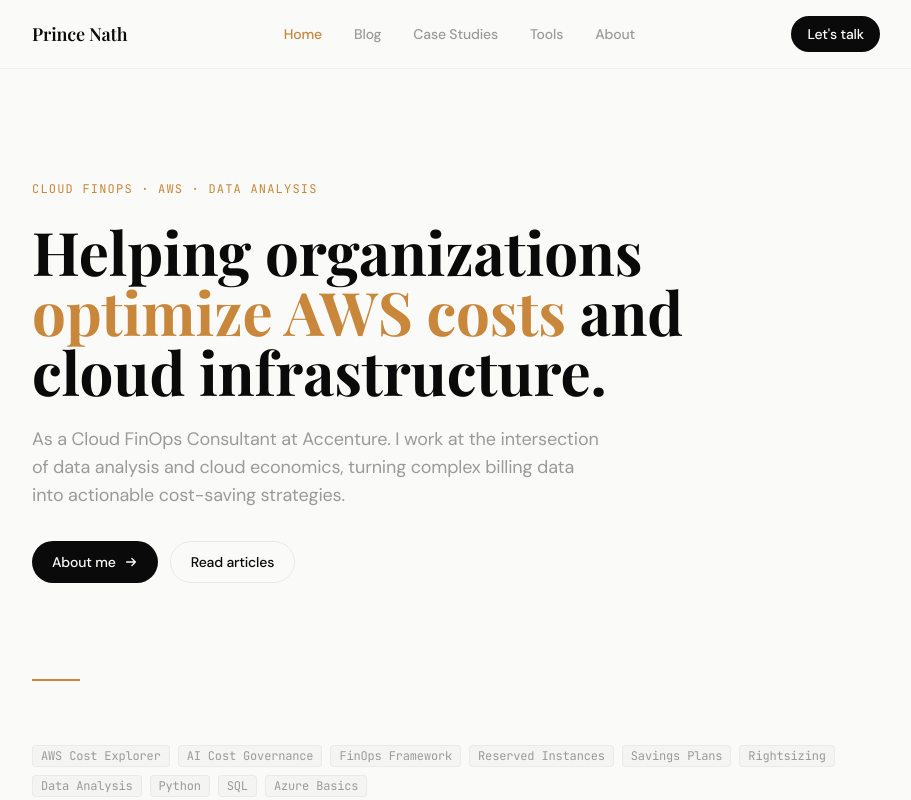
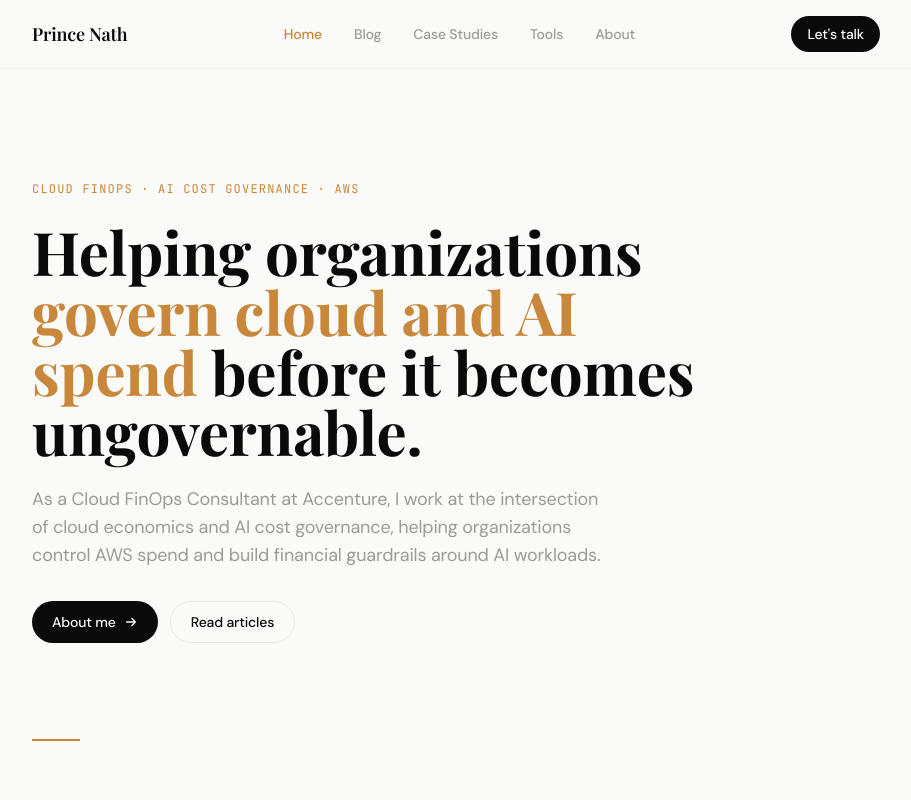
Before and after one commit to Princenath/princenath-website, a Next.js app: page / in a window 1280 px wide. Shown: the top 800 px of the page, without its empty margins (184-1095 px from the left). Built offline with nearby package versions, Linux system fonts and the light colour scheme; a web font is replaced by a local one.

Commit message:
feat: update homepage headline and intro for AI FinOps pivot

```diff
--- a/app/page.tsx
+++ b/app/page.tsx
@@ -26,21 +26,21 @@ export default function HomePage() {
 
         {/* Small label above headline */}
         <p className="text-xs font-mono tracking-widest text-accent uppercase mb-6 animate-fade-up opacity-start">
-          Cloud FinOps · AWS · Data Analysis
+          Cloud FinOps · AI Cost Governance · AWS
         </p>
 
         {/* Main headline */}
         <h1 className="font-display text-4xl md:text-5xl lg:text-6xl font-bold text-ink leading-tight max-w-2xl animate-fade-up opacity-start delay-1">
           Helping organizations{" "}
-          <em className="not-italic text-accent">optimize AWS costs</em>{" "}
-          and cloud infrastructure.
+          <em className="not-italic text-accent">govern cloud and AI spend</em>{" "}
+              before it becomes ungovernable.
         </h1>
 
         {/* Intro paragraph */}
         <p className="mt-6 text-base md:text-lg text-ash leading-relaxed max-w-xl animate-fade-up opacity-start delay-2">
-          As a Cloud FinOps Consultant at Accenture. I work at the
-          intersection of data analysis and cloud economics, turning complex
-          billing data into actionable cost-saving strategies.
+          As a Cloud FinOps Consultant at Accenture, I work at the intersection
+          of cloud economics and AI cost governance, helping organizations control
+          AWS spend and build financial guardrails around AI workloads.
         </p>
 
         {/* CTA buttons */}
```
